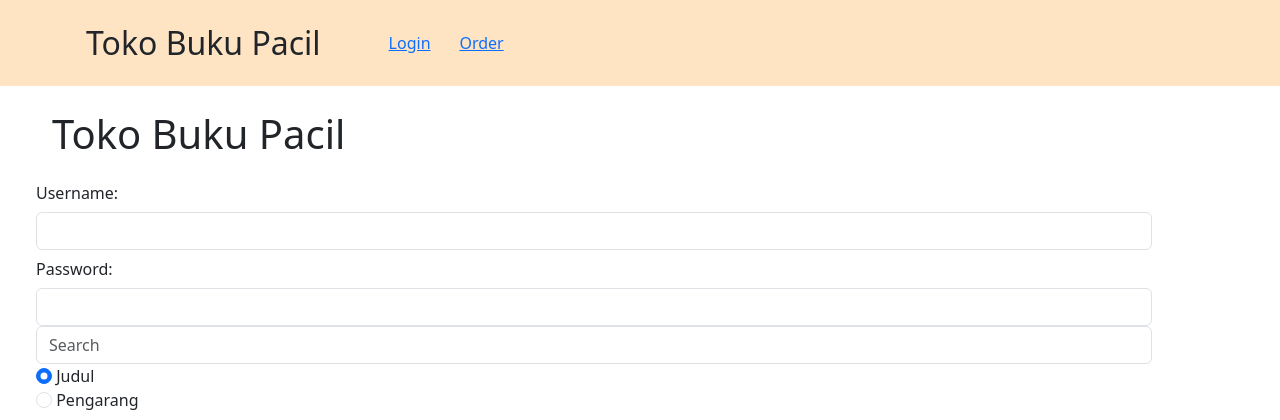
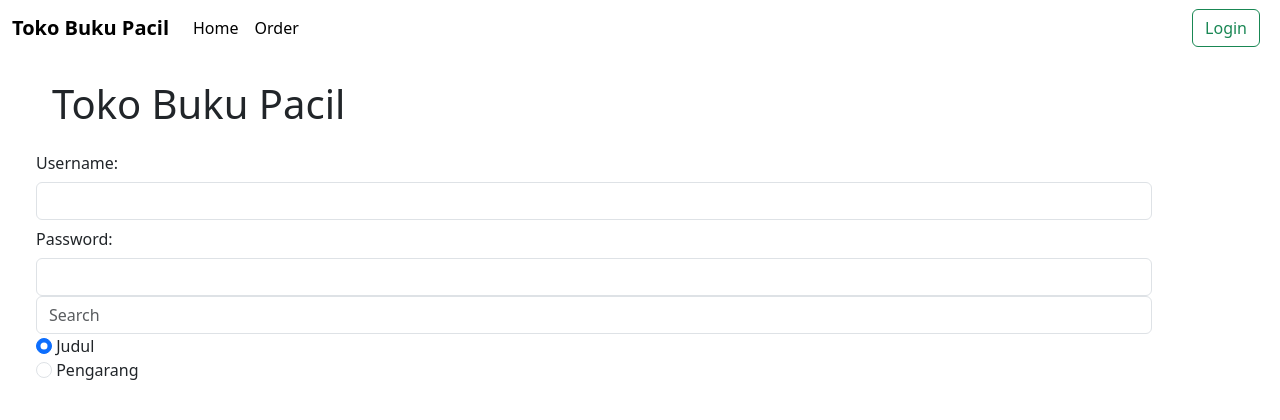
Before and after one commit to pbp-a13/pts-a13, a Django app: template main/templates/main.html in a window 1280 px wide. Shown: the top 420 px of the page. Run offline with Django 3.2, Linux system fonts and the light colour scheme; the template is opened without the code that fills it, so the values that code supplies are empty.

Commit message:
new navbar dan revisi member_orderlist

```diff
--- a/order/templates/member_orderlist.html
+++ b/order/templates/member_orderlist.html
@@ -18,6 +18,7 @@
             border-radius: 20px;
             background: #FFF;
             box-shadow: 4px 4px 8px 0px #00000040;
+            padding: 10px;
         }
 
         .card p {
@@ -57,8 +58,8 @@
                         <p>Status: Completed</p>
                     </div>
                     {% else %}
-                    <div class="border border-5 border-success rounded", style="color: green; text-align: center;">
-                        <p>Ongoing</p>
+                    <div class="text-bg-secondary rounded", style="color: white; text-align: center; padding-top: 8px; padding-bottom: 8px;">
+                        <h6>Ongoing</h6>
                     </div>
                     {% endif %}
                 </div>
--- a/templates/base.html
+++ b/templates/base.html
@@ -15,21 +15,25 @@
 	</head>
 
     <body>
-		<div class="navbar", style="background-color: bisque;">
-			<div class="container p-0 text-left">
-				<div class="row align-items-center">
-				  <div class="col-9">
-					<h2 class="m-3">Toko Buku Pacil</h2>
-				  </div>
-				  <div class="col-2">
-					<a href="{% url 'order:member_orderlist' %}">Login</a>
-				  </div>
-				  <div class="col-1">
-					<a href="{% url 'order:member_orderlist' %}">Order</a>
-				  </div>
-				</div>
+		<nav class="navbar navbar-expand-lg">
+			<div class="container-fluid">
+			  <button class="navbar-toggler" type="button" data-bs-toggle="collapse" data-bs-target="#navbarTogglerDemo03" aria-controls="navbarTogglerDemo03" aria-expanded="false" aria-label="Toggle navigation">
+				<span class="navbar-toggler-icon"></span>
+			  </button>
+			  <a class="navbar-brand fw-bold" href="#">Toko Buku Pacil</a>
+			  <div class="collapse navbar-collapse" id="navbarTogglerDemo03">
+				<ul class="navbar-nav me-auto mb-2 mb-lg-0">
+				  <li class="nav-item">
+					<a class="nav-link active" aria-current="page" href="#">Home</a>
+				  </li>
+				  <li class="nav-item">
+					<a class="nav-link active" href="{% url 'order:member_orderlist' %}">Order</a>
+				  </li>
+				</ul>
+				<button class="btn btn-outline-success me-2" type="button">Login</button>
+			  </div>
 			</div>
-		</div>
+		  </nav>
 
         {% block content %}
         {% endblock content %}
```
